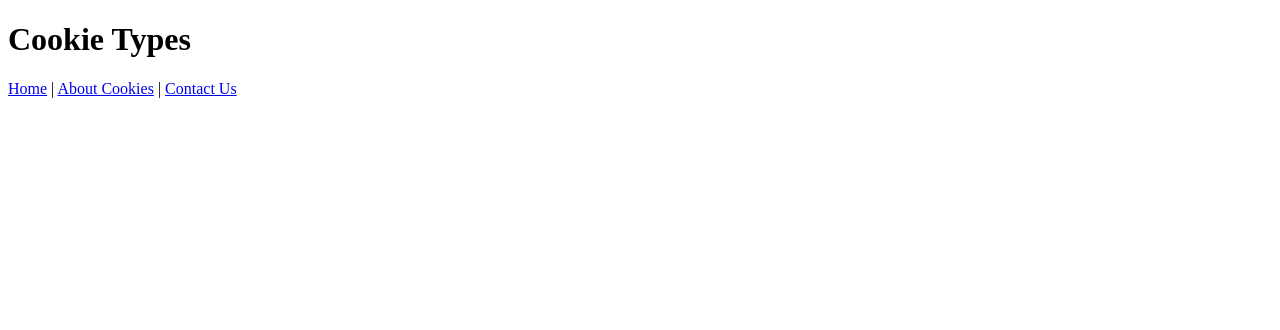
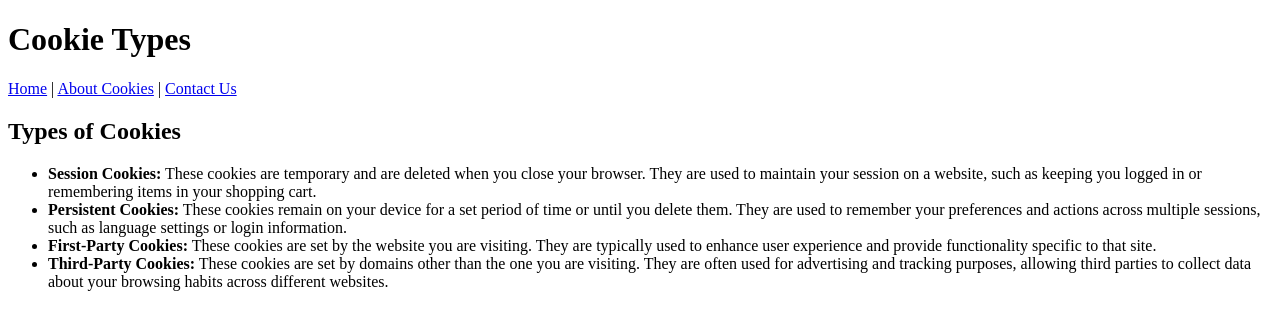
Before and after one commit to dnacosta23-beep/week1-setup-nichole-danielle-acosta, a plain HTML site: page index.html in a window 1280 px wide. Drawn offline with Linux system fonts and the light colour scheme.

Commit message:
add body

```diff
--- a/index.html
+++ b/index.html
@@ -14,6 +14,12 @@
     </nav>
 </header>
 <body>
-
+ <h2>Types of Cookies</h2>
+    <ul>
+        <li><strong>Session Cookies:</strong> These cookies are temporary and are deleted when you close your browser. They are used to maintain your session on a website, such as keeping you logged in or remembering items in your shopping cart.</li>
+        <li><strong>Persistent Cookies:</strong> These cookies remain on your device for a set period of time or until you delete them. They are used to remember your preferences and actions across multiple sessions, such as language settings or login information.</li>
+        <li><strong>First-Party Cookies:</strong> These cookies are set by the website you are visiting. They are typically used to enhance user experience and provide functionality specific to that site.</li>
+        <li><strong>Third-Party Cookies:</strong> These cookies are set by domains other than the one you are visiting. They are often used for advertising and tracking purposes, allowing third parties to collect data about your browsing habits across different websites.</li>
+    </ul>
 </body>
 </html>
```
